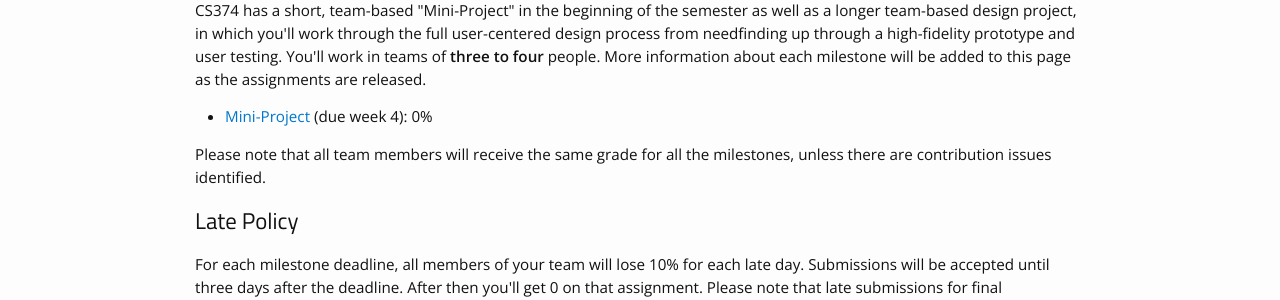
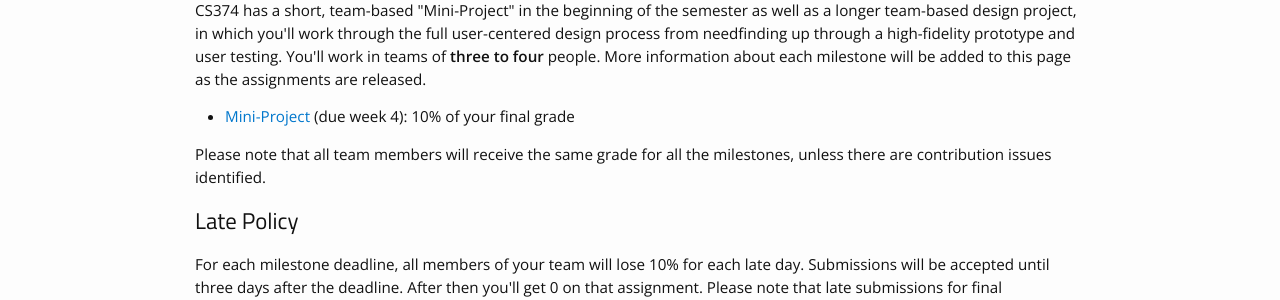
Before and after one commit to cstl-kaist/cs374-2025-spring, a Jekyll site: the page built from project.md, in a window 1280 px wide. Shown: the part 286-586 px from the top of the page. Built offline with Jekyll 4.4.1, drawn with Linux system fonts in a browser that asks for light colours; nearby versions of some CDN libraries.

Commit message:
updated grade percentage for mini project on projects page

```diff
--- a/_layouts/projects.html
+++ b/_layouts/projects.html
@@ -7,7 +7,7 @@ layout: page
             <p>CS374 has a short, team-based "Mini-Project" in the beginning of the semester as well as a longer team-based design project, in which you'll work through the full user-centered design process from needfinding up through a high-fidelity prototype and user testing.
                   You'll work in teams of <strong>three to four</strong> people. More information about each milestone will be added to this page as the assignments are released.
             <ul>
-                  <li><a href= "/projects/01_miniproject">Mini-Project</a> (due week 4): 0%</li>
+                  <li><a href= "/projects/01_miniproject">Mini-Project</a> (due week 4): 10% of your final grade</li>
                   <!-- <li><a href= "/projects/00_DPM0">Team Formation</a> (week 2): 0%</li>
                   <li><a href= "/projects/01_DPM1">Ideation</a> (week 4): 20%</li>
                   <li><a href= "/projects/02_DPM2">Pitch</a> (week 6): 15%</li>
```
